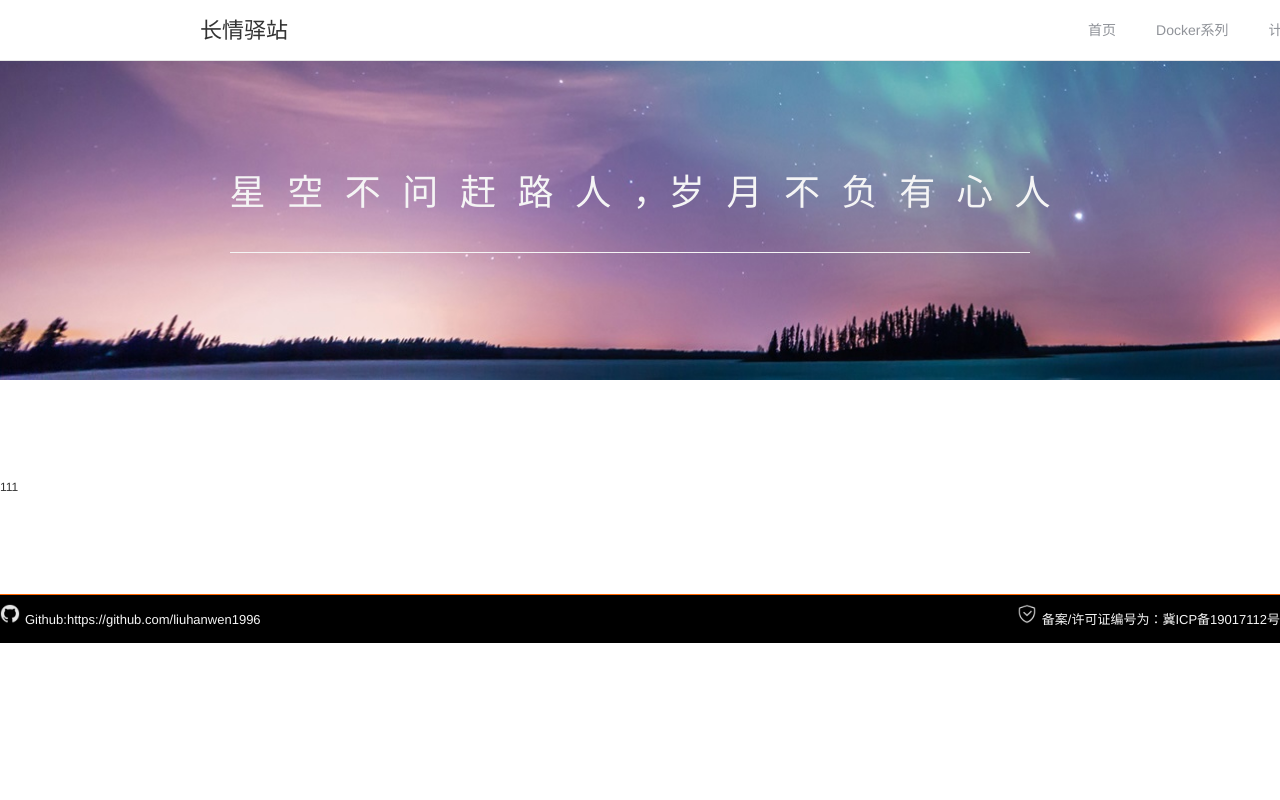
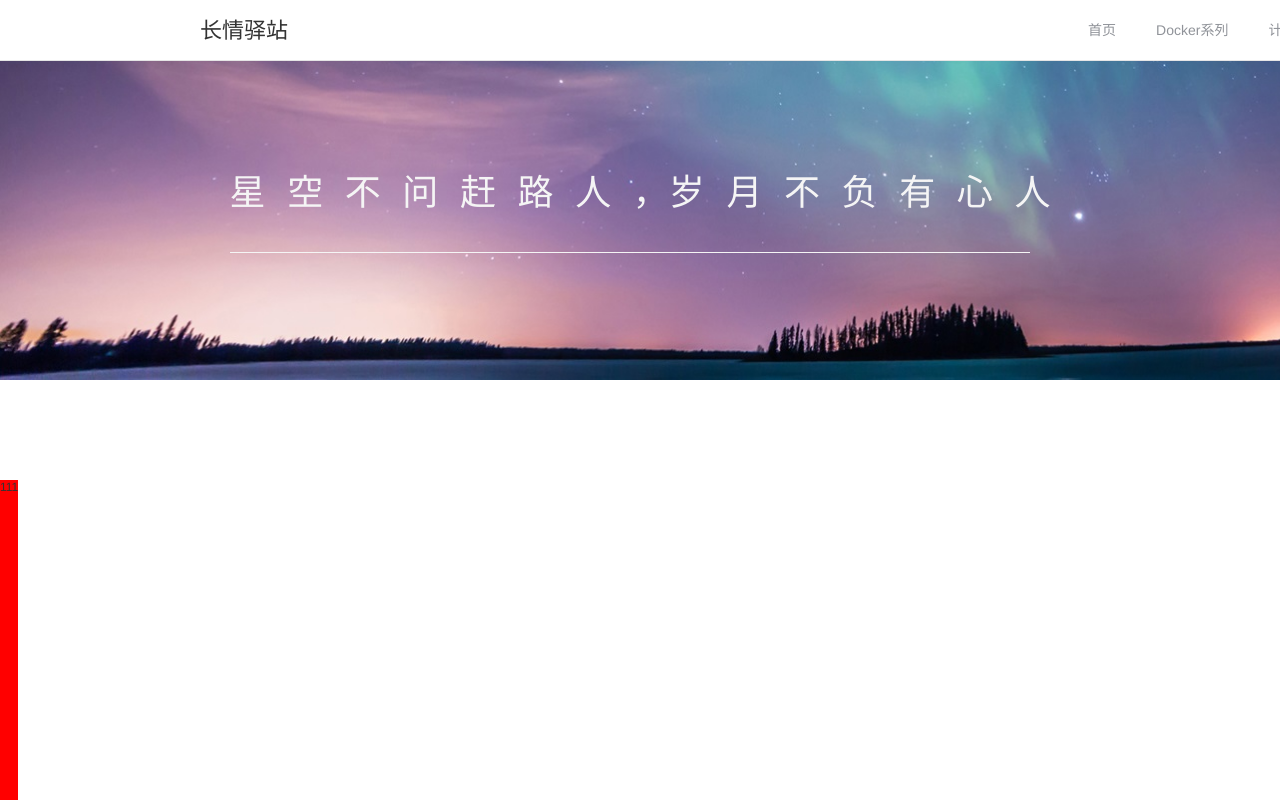
Before and after one commit to lhw1116/feelingliublog, a Vue app: page / in a window 1280 px wide. Shown: the top 800 px of the page. Built offline with nearby package versions, Linux system fonts and the light colour scheme; what vue-cookie would draw is missing.

Commit message:
over pages

```diff
--- a/src/components/Articles.vue
+++ b/src/components/Articles.vue
@@ -1,5 +1,5 @@
 <template>
-  <div>111</div>
+  <div class="main-articles">111</div>
 </template>
 
 <script>
@@ -15,4 +15,9 @@ export default {
 </script>
 
 <style lang="scss">
+.main-articles {
+  display: inline-block;
+  height: 1000px;
+  background: red;
+}
 </style>
--- a/src/components/NavHeader.vue
+++ b/src/components/NavHeader.vue
@@ -14,7 +14,7 @@
           <el-menu-item index="/">首页</el-menu-item>
           <el-menu-item index="/docker">Docker系列</el-menu-item>
           <el-menu-item index="/network">计算机网络</el-menu-item>
-          <el-menu-item index="/leecode">Leetcode</el-menu-item>
+          <el-menu-item index="/leetcode">Leetcode</el-menu-item>
           <el-submenu index="4">
             <template slot="title">更多分类</template>
             <el-menu-item index="/data">数据结构</el-menu-item>
--- /dev/null
+++ b/src/pages/datastrut.vue
@@ -0,0 +1,9 @@
+<template>
+  <div>admin</div>
+</template>
+
+<script>
+export default {
+  name: "datastrut"
+};
+</script>
--- /dev/null
+++ b/src/pages/k8s.vue
@@ -0,0 +1,9 @@
+<template>
+  <div>admin</div>
+</template>
+
+<script>
+export default {
+  name: "k8s"
+};
+</script>
--- /dev/null
+++ b/src/pages/linux.vue
@@ -0,0 +1,9 @@
+<template>
+  <div>admin</div>
+</template>
+
+<script>
+export default {
+  name: "linux"
+};
+</script>
--- a/src/pages/network.vue
+++ b/src/pages/network.vue
@@ -1,13 +1,12 @@
 <template>
-    <div></div>
+  <div>111</div>
 </template>
 
 <script>
-    export default {
-        name: "network"
-    }
+export default {
+  name: "network"
+};
 </script>
 
 <style scoped>
-
 </style>
--- /dev/null
+++ b/src/pages/nginx.vue
@@ -0,0 +1,9 @@
+<template>
+  <div>admin</div>
+</template>
+
+<script>
+export default {
+  name: "nginx"
+};
+</script>
--- a/src/router.js
+++ b/src/router.js
@@ -5,6 +5,10 @@ import Login from './pages/login'
 import Network from './pages/network'
 import Docker from './pages/docker'
 import Leetcode from './pages/leetcode'
+import Datastrut from './pages/datastrut'
+import Linux from './pages/linux'
+import K8S from './pages/k8s'
+import Nginx from './pages/nginx'
 import Admin from './pages/admin'
 import About from './pages/about'
 
@@ -34,6 +38,26 @@ export default new Router({
             component: Leetcode,
         },
         {
+            path: '/datastrut',
+            name: 'datastrut',
+            component: Datastrut,
+        },
+        {
+            path: '/nginx',
+            name: 'nginx',
+            component: Nginx,
+        },
+        {
+            path: '/k8s',
+            name: 'k8s',
+            component: K8S,
+        },
+        {
+            path: '/linux',
+            name: 'linux',
+            component: Linux,
+        },
+        {
             path: '/login',
             name: 'login',
             component: Login,
```
